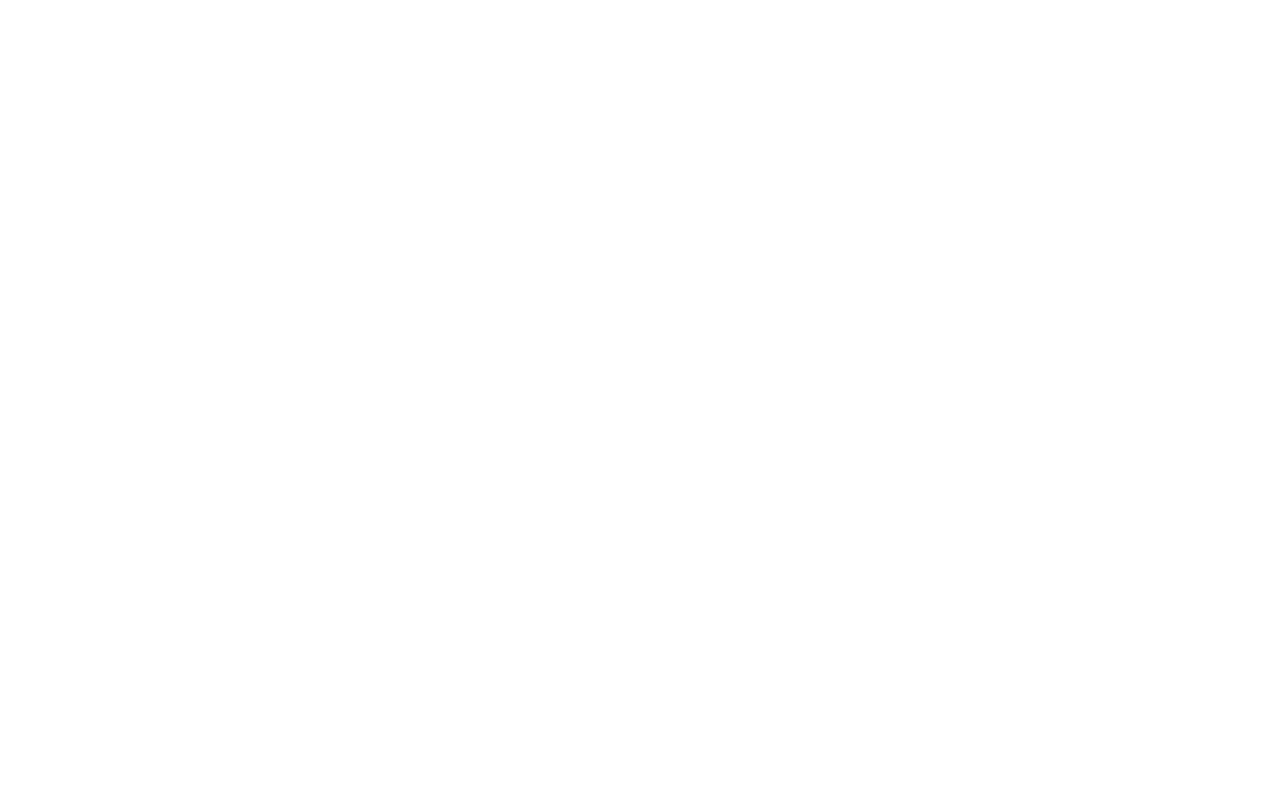
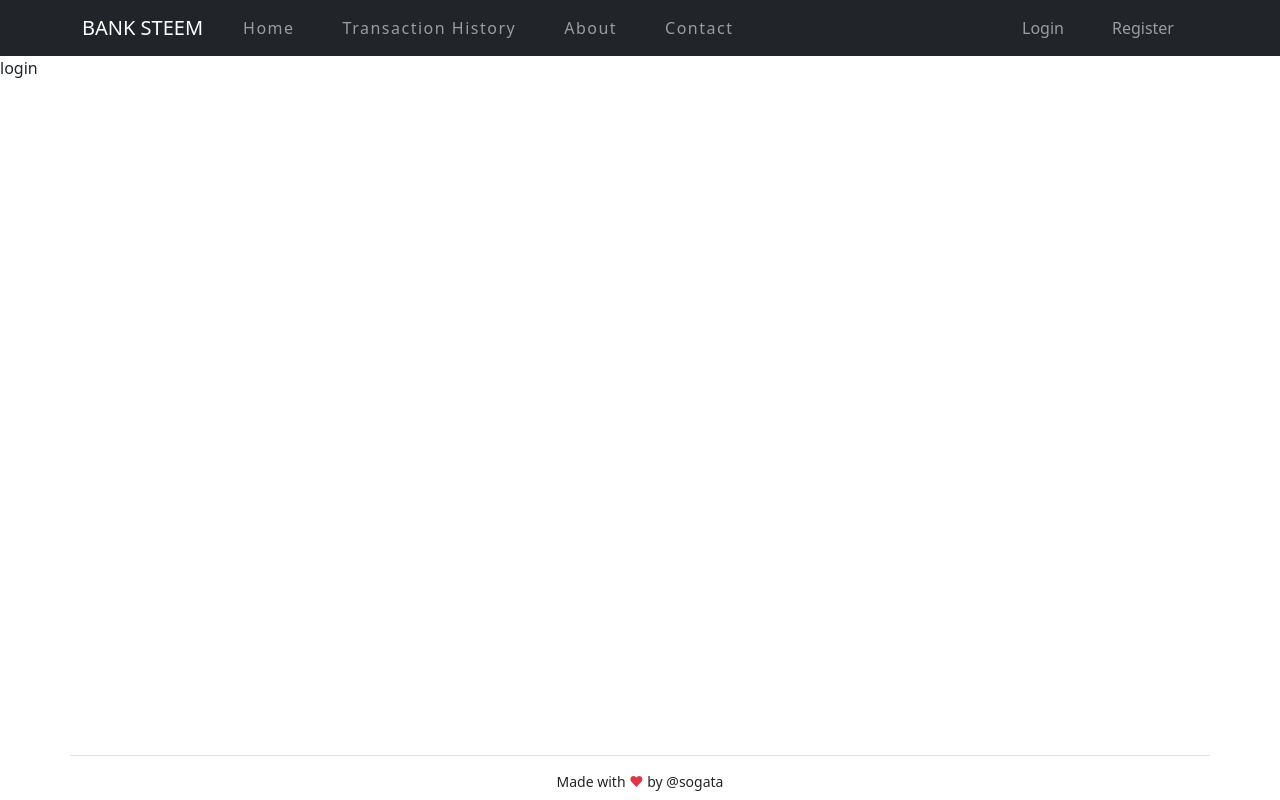
Before and after one commit to sogatanco/bank-steem, a React (Create React App) app: page /login in a window 1280 px wide. Built offline with nearby package versions, Linux system fonts and the light colour scheme.

Commit message:
create route login

```diff
--- a/src/App.js
+++ b/src/App.js
@@ -1,13 +1,19 @@
 import './App.css';
+import Header from './Pages/Wrapper/Header';
+import Footer from './Pages/Wrapper/Footer';
 import {Route, BrowserRouter, Switch} from 'react-router-dom';
-import Home from './Pages/Home'
+import Home from './Pages/Home';
+import Login from './Pages/Login';
 
 function App() {
   return (
     <BrowserRouter>
-    <Switch>
-      <Route path="/" exact component={Home}/>
-    </Switch>
+      <Header/>
+        <Switch>
+          <Route path="/" exact component={Home}/>
+          <Route path="/login" exact component={Login}/>
+        </Switch>
+      <Footer/>
    </BrowserRouter>
   );
 }
--- a/src/Pages/Home.js
+++ b/src/Pages/Home.js
@@ -1,6 +1,4 @@
 import React from 'react';
-import Header from './Wrapper/Header';
-import Footer from './Wrapper/Footer';
 import {Col, Container, Row, InputGroup, Button, Form} from 'react-bootstrap';
 import {FaExchangeAlt} from 'react-icons/fa';
 import './../Css/home.css';
@@ -40,7 +38,7 @@
     render(){
         return(
             <>
-                 <Header/>
+
 
                  <Container className="ml">
                      <Row className="mt-4 ">
@@ -160,8 +158,6 @@
 
                  </Container>
 
-
-                 <Footer/>
             </>
 
 
--- /dev/null
+++ b/src/Pages/Login.js
@@ -0,0 +1,16 @@
+import React from 'react';
+
+class Login extends React.Component{
+    constructor(){
+        super();
+
+    }
+
+    render(){
+        return(
+            <p>login</p>
+        );
+    }
+}
+
+export default Login;
--- a/src/Pages/Wrapper/Footer.js
+++ b/src/Pages/Wrapper/Footer.js
@@ -1,5 +1,5 @@
 import React from 'react';
-import {Navbar, Container, Row, Col, Nav} from 'react-bootstrap';
+import {Navbar, Container, Nav} from 'react-bootstrap';
 import '../../Css/header.css';
 
 class Footer extends React.Component{
--- a/src/Pages/Wrapper/Header.js
+++ b/src/Pages/Wrapper/Header.js
@@ -11,7 +11,7 @@
               <Navbar.Toggle aria-controls="responsive-navbar-nav" />
               <Navbar.Collapse id="responsive-navbar-nav">
                 <Nav className="nv mr-auto">
-                  <Nav.Link href="#features" className="mx-3">Home</Nav.Link>
+                  <Nav.Link href="/" className="mx-3">Home</Nav.Link>
                   <Nav.Link href="#pricing" className="mx-3">Transaction History</Nav.Link>
                   <Nav.Link href="#pricing" className="mx-3">About</Nav.Link>
                   <Nav.Link href="#pricing" className="mx-3">Contact</Nav.Link>
@@ -20,7 +20,7 @@
 
                 </Nav>
                 <Nav className="ml-auto">
-                  <Nav.Link href="#features" className="mx-3">Login</Nav.Link>
+                  <Nav.Link href="/login" className="mx-3">Login</Nav.Link>
                   <Nav.Link href="#pricing" className="mx-3">Register</Nav.Link>
                 </Nav>
               </Navbar.Collapse>
```
